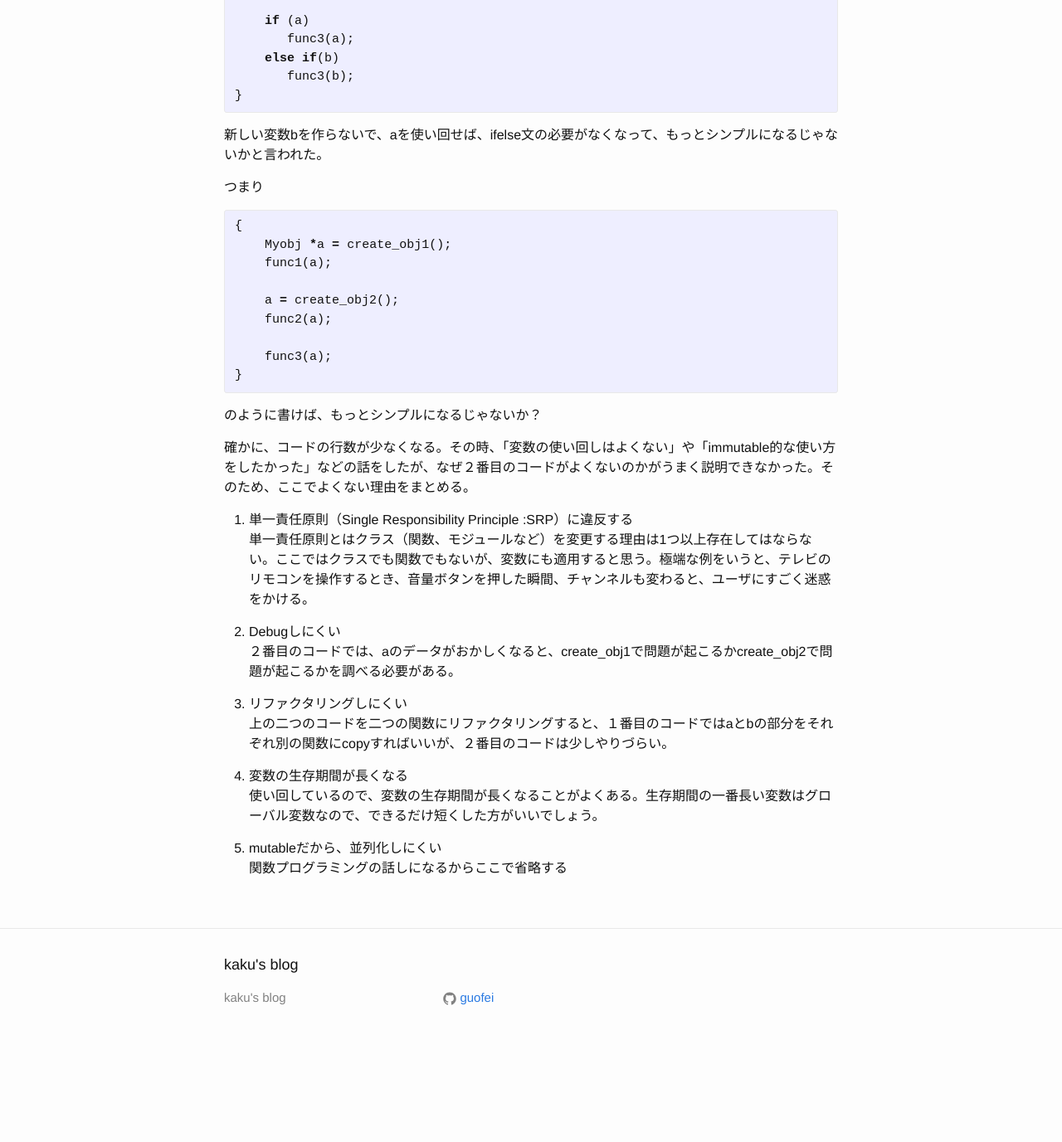
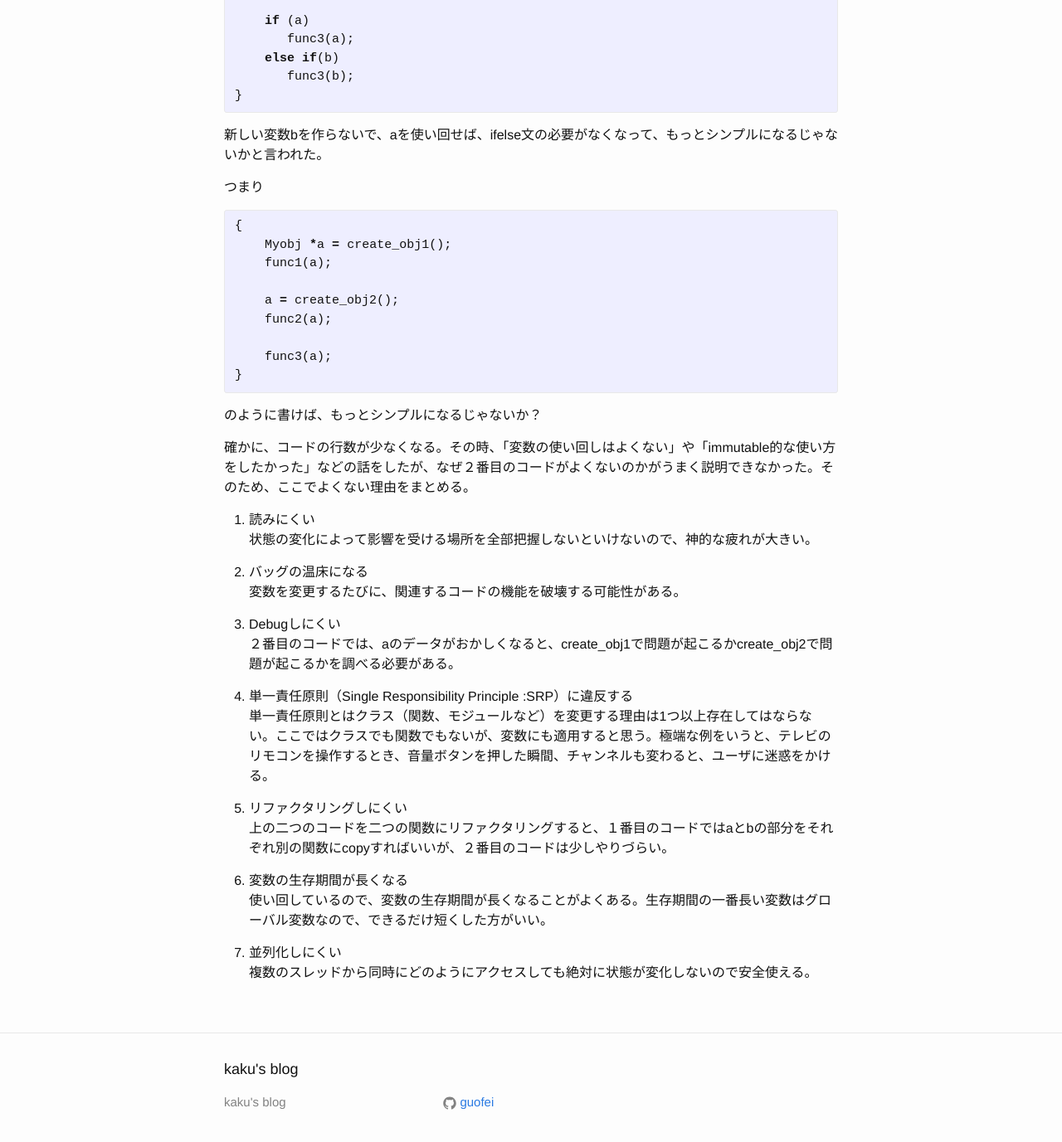
Before and after one commit to guofei/ja, a Jekyll site: the page built from _posts/2016-02-29-why-mutable-is-bad.md, in a window 1280 px wide and 1400 px high, scrolled down 391 px. Shown: the top 1377 px of the window at 83% size. Built offline with Jekyll 4.4.1, drawn with Linux system fonts in a browser that asks for light colours; comment, search, counter and statistics services are not loaded; before the commit the page ends 1665 px from its top, so only the background shows below that.

Commit message:
feat: update

```diff
--- a/_posts/2016-02-29-why-mutable-is-bad.md
+++ b/_posts/2016-02-29-why-mutable-is-bad.md
@@ -39,13 +39,17 @@ title: 変数の使い回しはなぜよくないのか
 
 確かに、コードの行数が少なくなる。その時、「変数の使い回しはよくない」や「immutable的な使い方をしたかった」などの話をしたが、なぜ２番目のコードがよくないのかがうまく説明できなかった。そのため、ここでよくない理由をまとめる。
 
+1. 読みにくい
+   : 状態の変化によって影響を受ける場所を全部把握しないといけないので、神的な疲れが大きい。
+1. バッグの温床になる
+   : 変数を変更するたびに、関連するコードの機能を破壊する可能性がある。
+1. Debugしにくい
+   : ２番目のコードでは、aのデータがおかしくなると、create_obj1で問題が起こるかcreate_obj2で問題が起こるかを調べる必要がある。
 1. 単一責任原則（Single Responsibility Principle :SRP）に違反する
-   : 単一責任原則とはクラス（関数、モジュールなど）を変更する理由は1つ以上存在してはならない。ここではクラスでも関数でもないが、変数にも適用すると思う。極端な例をいうと、テレビのリモコンを操作するとき、音量ボタンを押した瞬間、チャンネルも変わると、ユーザにすごく迷惑をかける。
-2. Debugしにくい
-   : ２番目のコードでは、aのデータがおかしくなると、create_obj1で問題が起こるかcreate_obj2で問題が起こるかを調べる必要がある。
-3. リファクタリングしにくい
+   : 単一責任原則とはクラス（関数、モジュールなど）を変更する理由は1つ以上存在してはならない。ここではクラスでも関数でもないが、変数にも適用すると思う。極端な例をいうと、テレビのリモコンを操作するとき、音量ボタンを押した瞬間、チャンネルも変わると、ユーザに迷惑をかける。
+1. リファクタリングしにくい
    : 上の二つのコードを二つの関数にリファクタリングすると、１番目のコードではaとbの部分をそれぞれ別の関数にcopyすればいいが、２番目のコードは少しやりづらい。
-4. 変数の生存期間が長くなる
-   : 使い回しているので、変数の生存期間が長くなることがよくある。生存期間の一番長い変数はグローバル変数なので、できるだけ短くした方がいいでしょう。
-5. mutableだから、並列化しにくい
-   : 関数プログラミングの話しになるからここで省略する
+1. 変数の生存期間が長くなる
+   : 使い回しているので、変数の生存期間が長くなることがよくある。生存期間の一番長い変数はグローバル変数なので、できるだけ短くした方がいい。
+1. 並列化しにくい
+   : 複数のスレッドから同時にどのようにアクセスしても絶対に状態が変化しないので安全使える。
```
